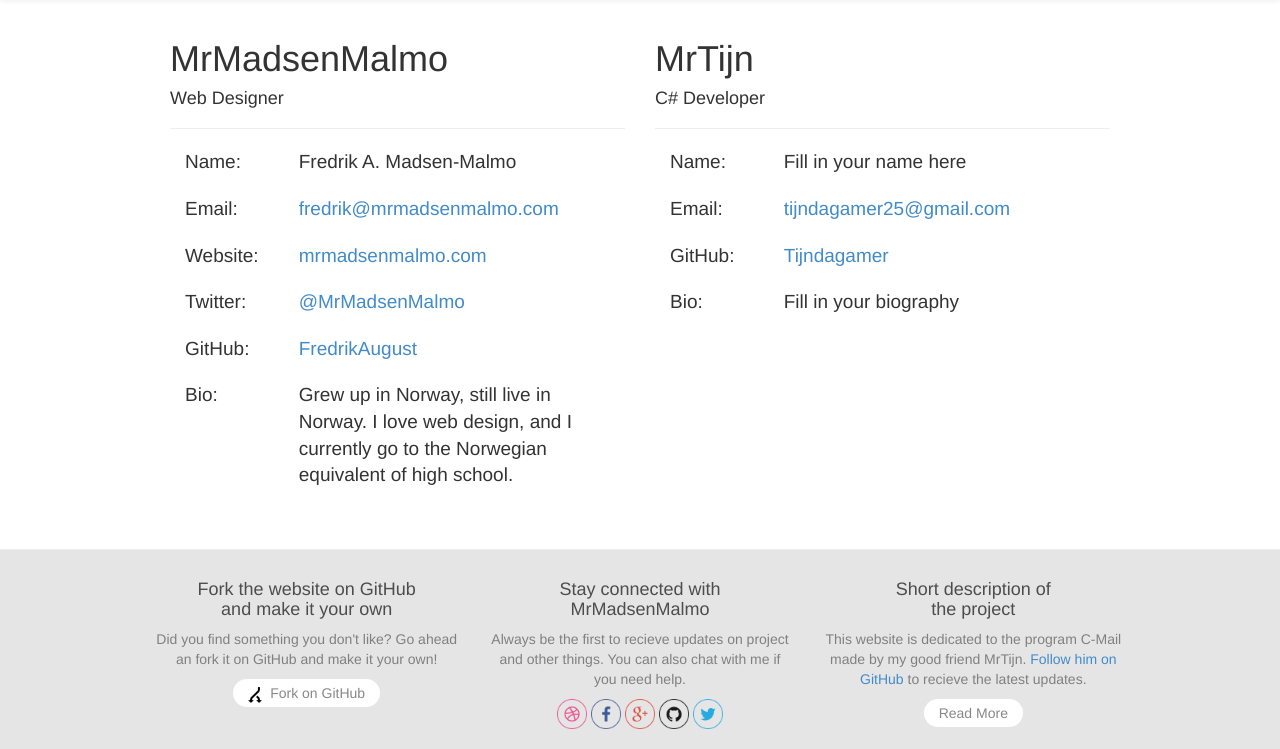
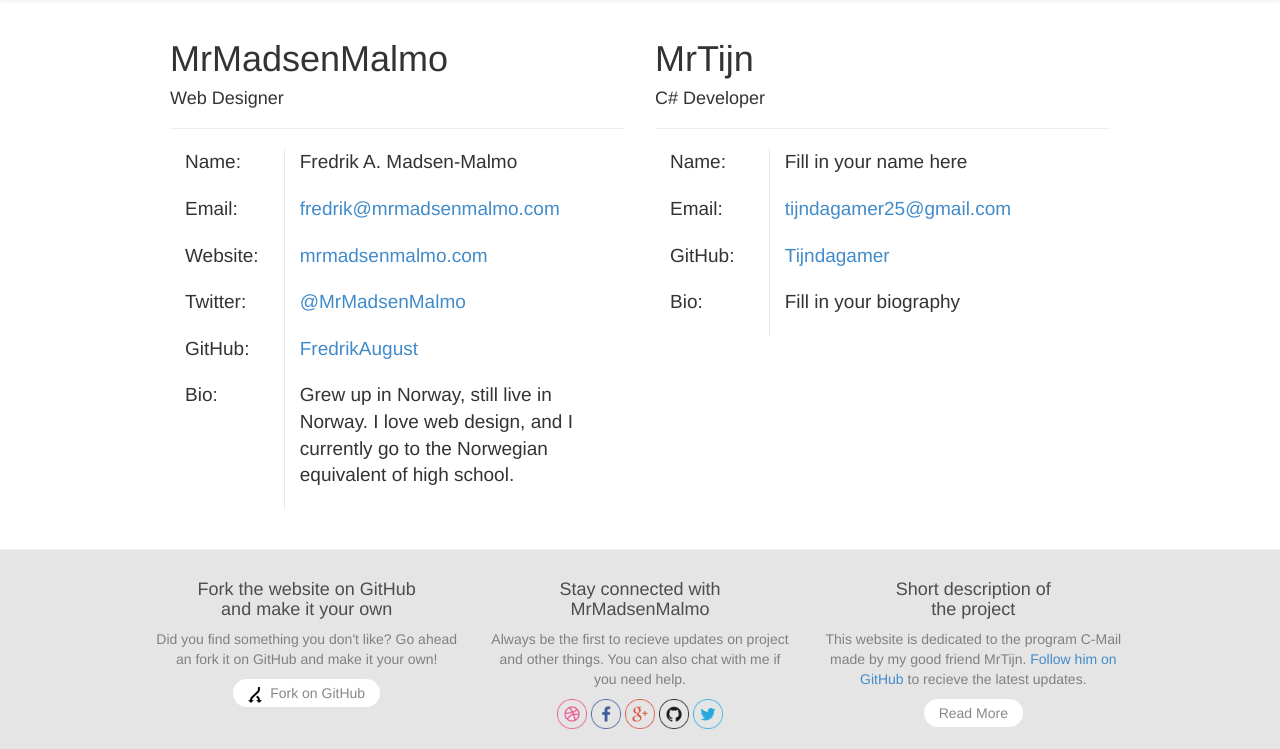
Before and after one commit to FredrikAugust/C-Mail-Website, a PHP site: page /contact.html in a window 1280 px wide. Shown: the part 51-800 px from the top of the page. Run offline with PHP 8.4, Linux system fonts and the light colour scheme.

Commit message:
Added a line to contact info
Added a line to contact info.

```diff
--- a/css/style.css
+++ b/css/style.css
@@ -75,6 +75,10 @@ div.jumbotron {
 .about {
   margin-top: -20px; }
 
+/* Contact page */
+.contactinfo {
+  border-left: 1px solid #e6e6e6; }
+
 /* Media queries */
 @media screen and (min-width: 768px) {
   .right-nav {
--- a/css/style.scss
+++ b/css/style.scss
@@ -117,6 +117,12 @@ div.jumbotron {
     margin-top: -20px;
 }
 
+/* Contact page */
+
+.contactinfo {
+    border-left: 1px solid lighten(black, 90%);
+}
+
 /* Media queries */
 
 @media screen and (min-width: 768px) {
```
